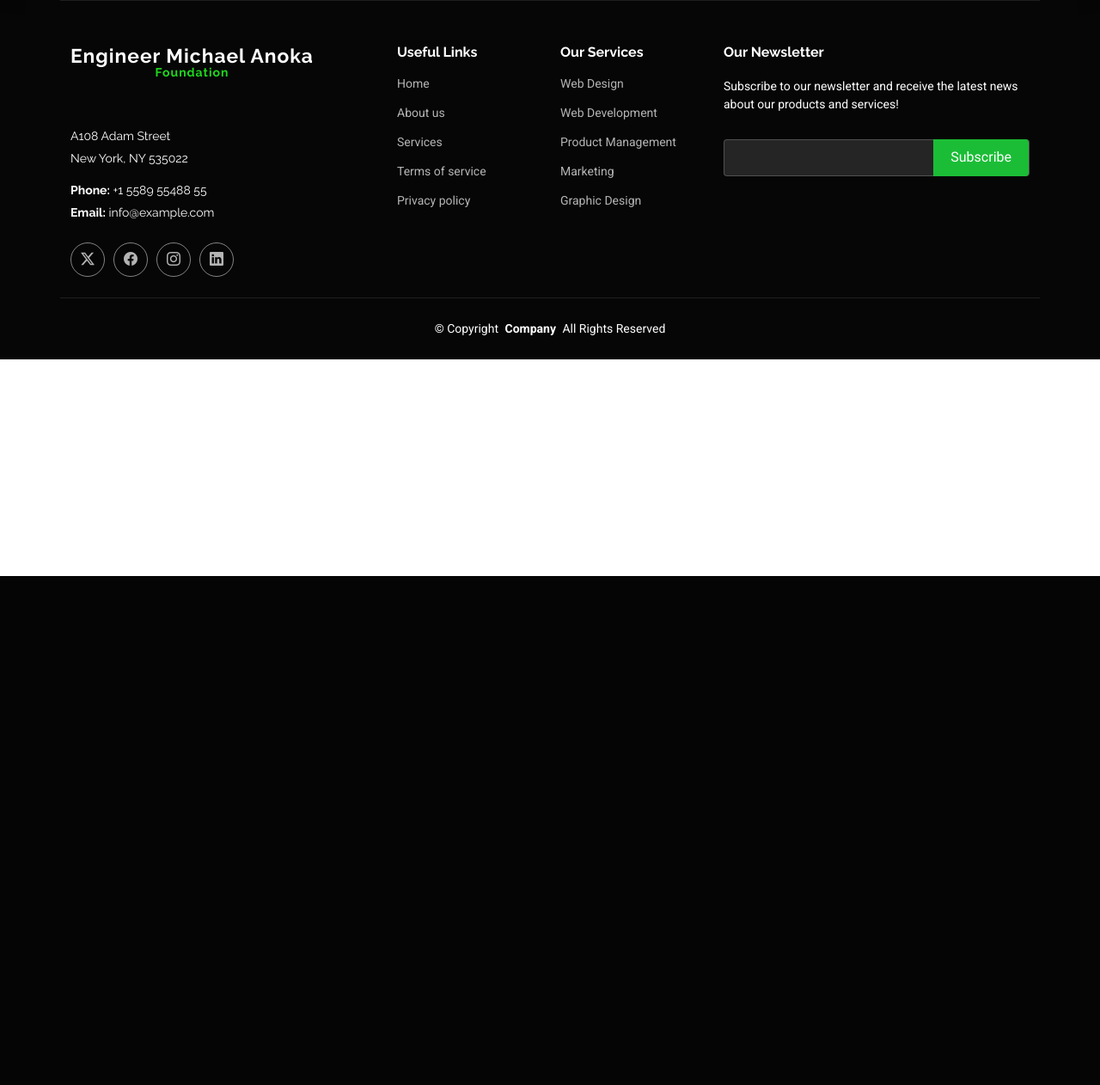
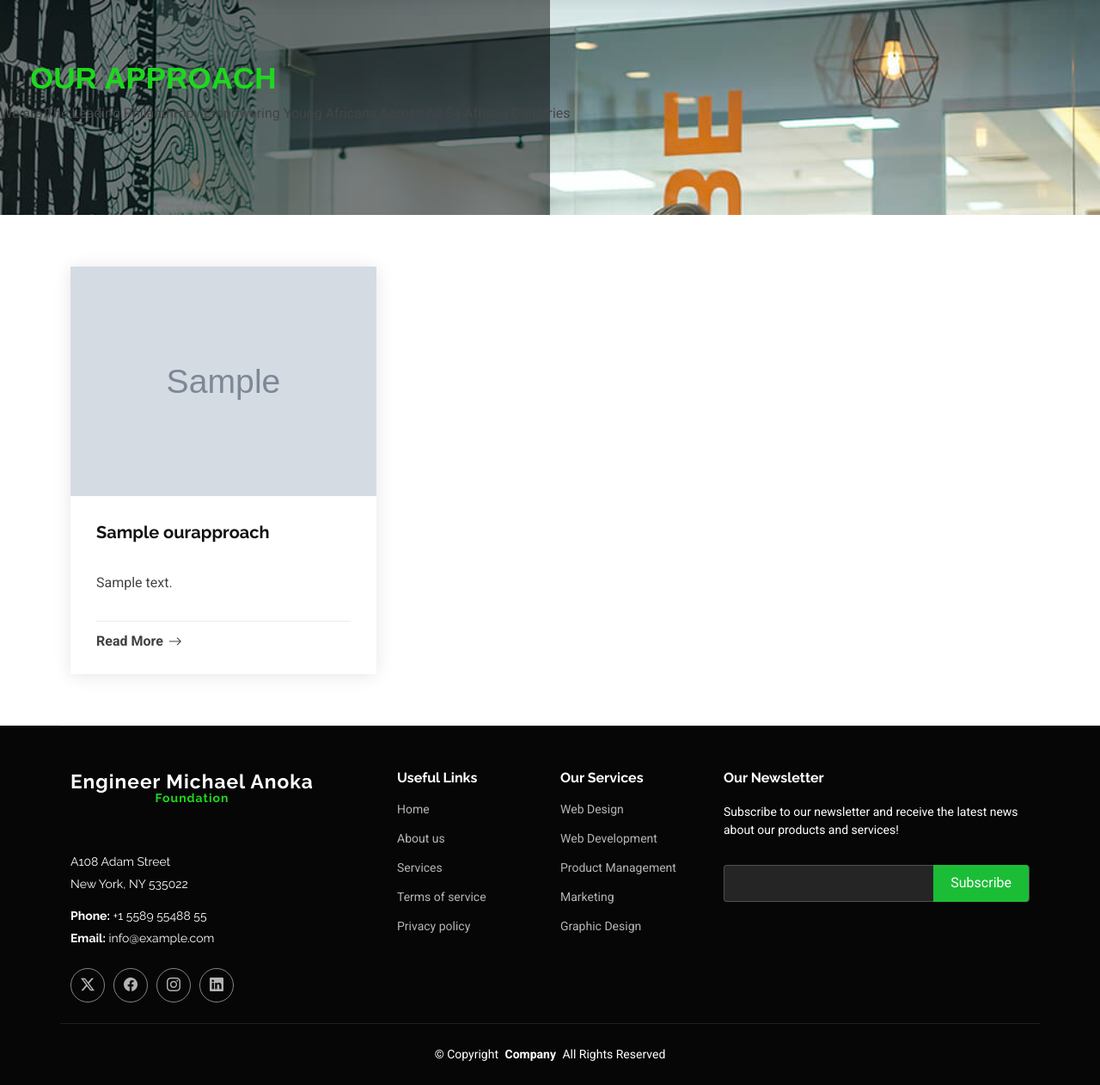
Before and after one commit to renatsecurity/foundation, a Django app: page /our-approach/ in a window 1280 px wide. Shown: the part 130-1392 px from the top of the page at 86% size. Before the commit the page ends 800 px from the top, so only its background shows below. Run offline with Django 5.2, Linux system fonts and the light colour scheme; tables that the repository leaves empty hold one stand-in row (values such as "Sample post"); grey boxes marked "Sample" are stand-in pictures; parts of the project's set-up code (start-up, migrations or seed data) failed here and were passed over; some libraries are stand-ins or nearby versions.

Commit message:
Improve our_approach page UI

```diff
--- a/src/templates/our_approach/our_approach_list.html
+++ b/src/templates/our_approach/our_approach_list.html
@@ -1,17 +1,56 @@
 {% extends "../pages/base.html" %}
+{% block title %}Our Approach -{%endblock title %}
 
-{% block content %}
-<h1>Our Approach</h1>
-<ul>
-    {% for approach in approaches %}
-        <li>
-            {% if approach.image %}
-                <img src="{{ approach.image.url }}" alt="{{ approach.title }}" style="max-width:100%;">
-            {% elif approach.youtube_video %}
+{% block bodyClass %}blog-page{% endblock bodyClass %}
+
+{% block main %}
+  <main class="main">
+
+    <div style="margin-top: 0; background-image: linear-gradient(to right, rgba(0, 0, 0, 0.5) 50%, rgba(0, 0, 0, 0) 50%), url('/static/assets/img/about.jpg'); background-blend-mode: multiply; background-size: cover; background-repeat: no-repeat; height: 250px;" data-aos="fade-up">
+        <h3 style="padding-left: 35px; padding-top: 70px; color: rgb(30, 216, 30); text-align: left; font-family: Mulish, Sans-serif; font-size: 35px; font-weight: 700;
+        text-transform: uppercase; width: 50%;">OUR APPROACH</h3>
+        <p>We are The Leading Philanthropy Empowering Young Africans Across All 54 African Countries</p>
+      </div>
+
+    <!-- Blog Posts Section -->
+    <section id="blog-posts" class="blog-posts section">
+
+      <div class="container">
+        <div class="row gy-4">
+            {% for approach in approaches %}
+
+          <div class="col-lg-4">
+            <article class="position-relative h-100">
+
+              <div class="post-img position-relative overflow-hidden">
+                {% if approach.image %}
+                <img src="{{ approach.image.url }}" class="img-fluid" alt="{{ approach.title }}">
+                {% elif approach.youtube_video %}
                 <iframe width="560" height="315" src="{{ approach.youtube_video }}" frameborder="0" allowfullscreen></iframe>
-            {% endif %}
-            <a href="{{ approach.get_absolute_url }}">{{ approach.title }}</a>
-        </li>
-    {% endfor %}
-</ul>
-{% endblock %}
+                {% endif %}
+              </div>
+
+              <div class="post-content d-flex flex-column">
+
+                <h3 class="post-title">{{ approach.title }}</h3>
+
+                <p>
+                    {{ approach.description }}
+                </p>
+
+                <hr>
+
+                <a href="{{ approach.get_absolute_url }}" class="readmore stretched-link"><span>Read More</span><i class="bi bi-arrow-right"></i></a>
+
+              </div>
+
+            </article>
+          </div><!-- End post list item -->
+          {% endfor %}
+
+        </div>
+      </div>
+
+    </section><!-- /Blog Posts Section -->
+  </main>
+{% endblock main %}
```
Also changed, not shown: src/templates/our_approach/our_approach_detail.html (+55 -11 lines).
